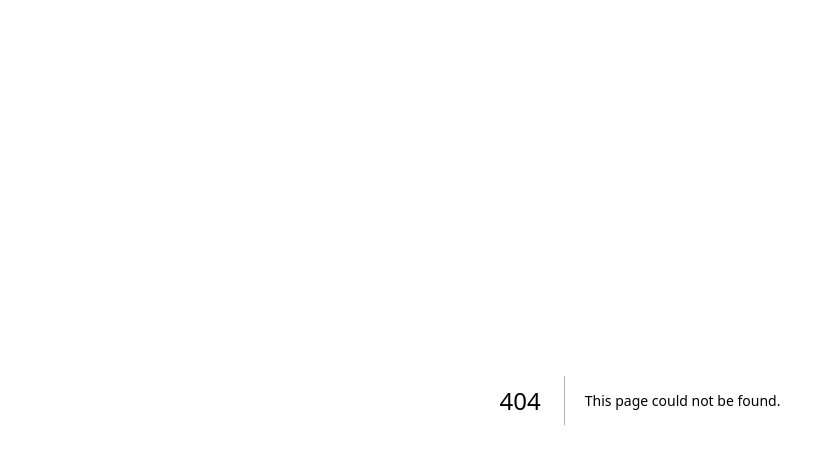
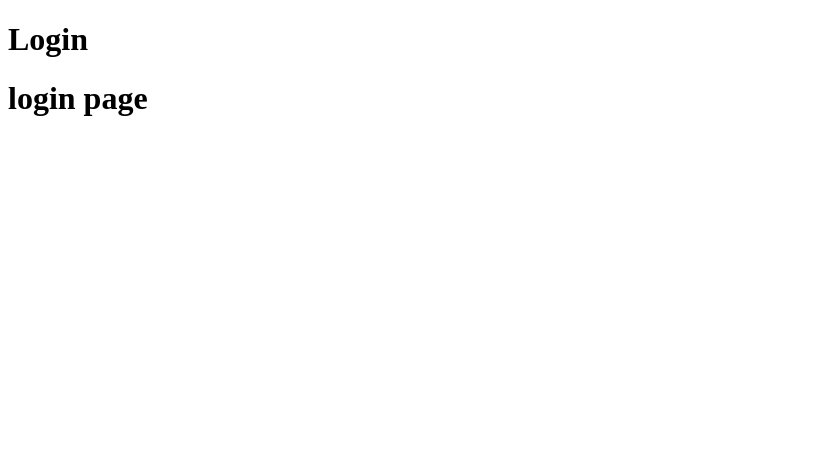
Before and after one commit to vashnavichauhan1825/landing-page-dashboard, a Next.js app: page /auth in a window 1280 px wide. Before the commit this address had no page. Shown: the top 464 px of the page, without its empty margins (0-835 px from the left). Built offline with nearby package versions, Linux system fonts and the light colour scheme.

Commit message:
feat: auth route

```diff
--- /dev/null
+++ b/components/Auth/AuthForm.js
@@ -0,0 +1,11 @@
+import React from "react";
+
+const LoginForm = () => {
+  return (
+    <div>
+      <h1>login page</h1>
+    </div>
+  );
+};
+
+export default LoginForm;
--- /dev/null
+++ b/pages/auth.js
@@ -0,0 +1,12 @@
+import AuthForm from "@/components/Auth/AuthForm";
+
+const LoginPage = () => {
+  return (
+    <div>
+      <h1>Login</h1>
+      <AuthForm />
+    </div>
+  );
+};
+
+export default LoginPage;
```
